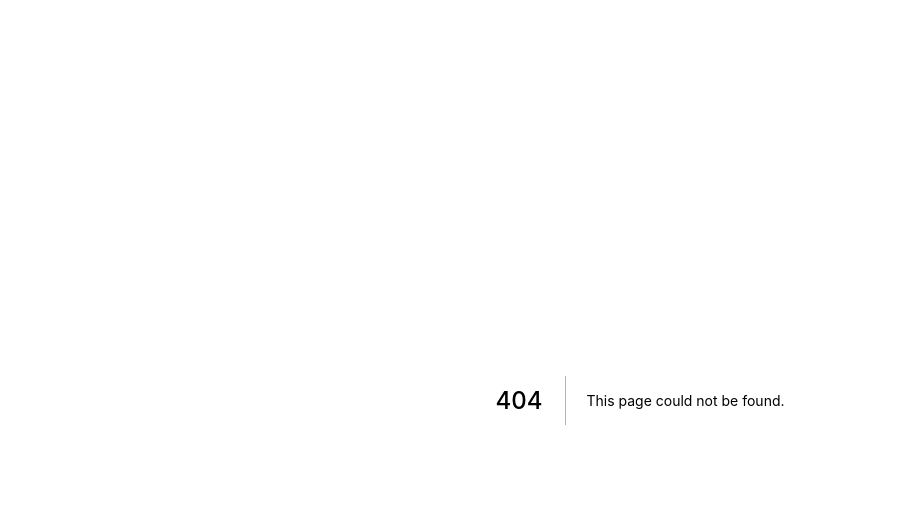
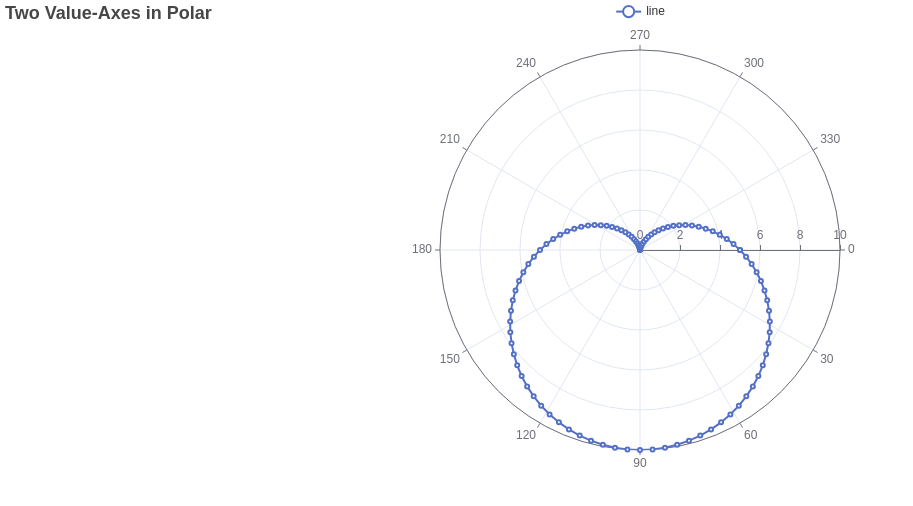
Before and after one commit to hbarve1/charts-and-graphs, a Next.js app: page /echarts/line/two-value-axes-in-polar in a window 1280 px wide. Before the commit this address had no page. Shown: the top 506 px of the page, without its empty margins (0-913 px from the left). Built offline with nearby package versions, Linux system fonts and the light colour scheme.

Commit message:
echarts/line/two-value-axes-in-polar

```diff
--- /dev/null
+++ b/pages/echarts/line/two-value-axes-in-polar.js
@@ -0,0 +1,53 @@
+/** @format */
+
+import ReactECharts from "../../../components/echarts/ReactECharts";
+
+const data = [];
+for (let i = 0; i <= 100; i++) {
+  let theta = (i / 100) * 360;
+  let r = 5 * (1 + Math.sin((theta / 180) * Math.PI));
+  data.push([r, theta]);
+}
+const option = {
+  title: {
+    text: "Two Value-Axes in Polar",
+  },
+  legend: {
+    data: ["line"],
+  },
+  polar: {},
+  tooltip: {
+    trigger: "axis",
+    axisPointer: {
+      type: "cross",
+    },
+  },
+  angleAxis: {
+    type: "value",
+    startAngle: 0,
+  },
+  radiusAxis: {},
+  series: [
+    {
+      coordinateSystem: "polar",
+      name: "line",
+      type: "line",
+      data: data,
+    },
+  ],
+};
+
+const Echarts = () => {
+  return (
+    <div>
+      <ReactECharts
+        option={option}
+        style={{
+          height: "500px",
+        }}
+      />
+    </div>
+  );
+};
+
+export default Echarts;
```
